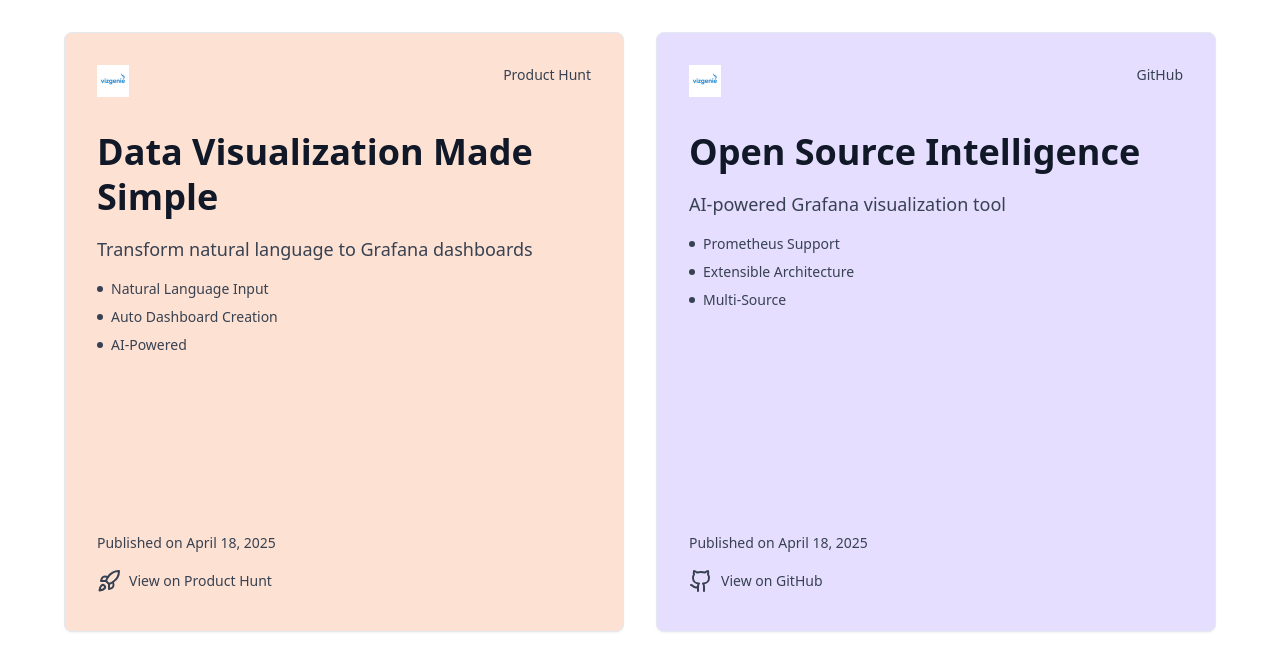
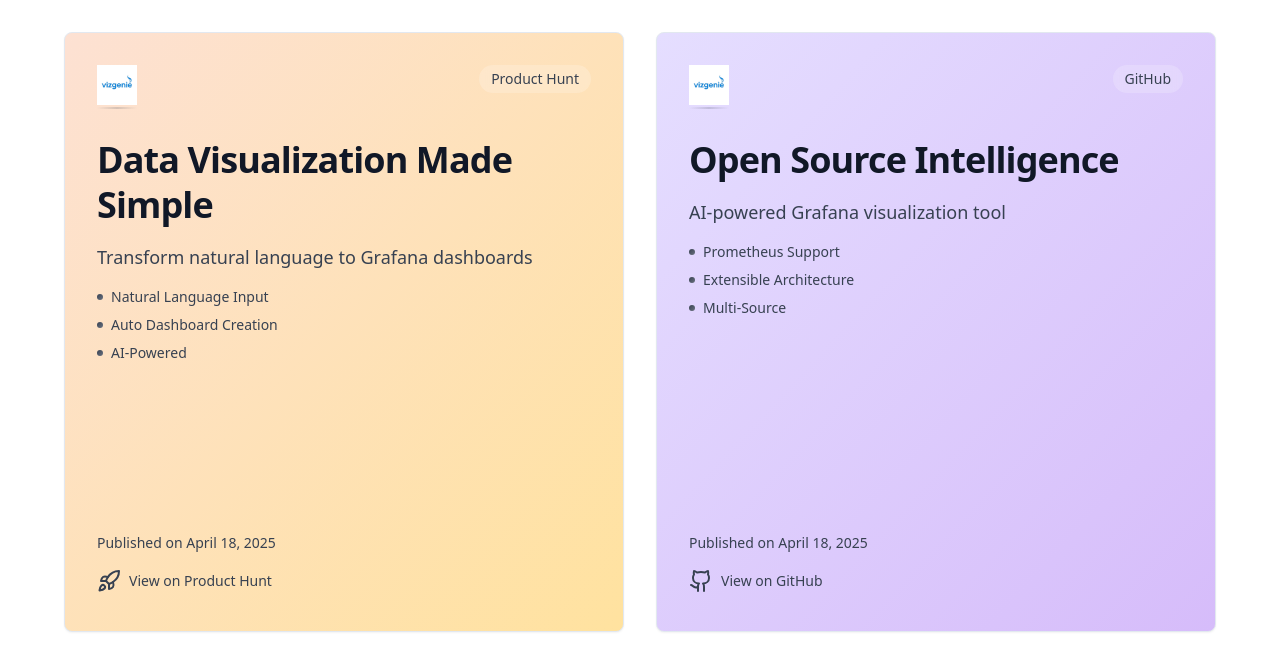
Before and after one commit to datadog-demo/vizgenie-visuals, a React (Vite) app: page / in a window 1280 px wide. Shown: the top 670 px of the page. Built offline with nearby package versions, Linux system fonts and the light colour scheme.

Commit message:
Enhance UI with premium colors
Use premium colors and enhance the VizGenie logo.

```diff
--- a/src/components/MinimalistPoster.tsx
+++ b/src/components/MinimalistPoster.tsx
@@ -1,7 +1,6 @@
 
 import { Github, Rocket } from "lucide-react";
 import { Card } from "./ui/card";
-import { Button } from "./ui/button";
 
 const MinimalistPoster = ({ variant }: { variant: 1 | 2 }) => {
   const content = {
@@ -10,7 +9,7 @@ const MinimalistPoster = ({ variant }: { variant: 1 | 2 }) => {
       heading: "VizGenie",
       tagline: "Data Visualization Made Simple",
       description: "Transform natural language to Grafana dashboards",
-      color: "bg-[#FDE1D3]",
+      color: "bg-gradient-to-br from-[#FDE1D3] to-[#FFE29F]",
       icon: Rocket,
       link: "https://www.producthunt.com/vizgenie",
       features: ["Natural Language Input", "Auto Dashboard Creation", "AI-Powered"],
@@ -21,7 +20,7 @@ const MinimalistPoster = ({ variant }: { variant: 1 | 2 }) => {
       heading: "VizGenie",
       tagline: "Open Source Intelligence",
       description: "AI-powered Grafana visualization tool",
-      color: "bg-[#E5DEFF]",
+      color: "bg-gradient-to-br from-[#E5DEFF] to-[#D6BCFA]",
       icon: Github,
       link: "https://github.com/vizgenie",
       features: ["Prometheus Support", "Extensible Architecture", "Multi-Source"],
@@ -32,27 +31,30 @@ const MinimalistPoster = ({ variant }: { variant: 1 | 2 }) => {
   const selected = content[variant];
 
   return (
-    <Card className={`${selected.color} p-8 relative overflow-hidden min-h-[600px] flex flex-col justify-between`}>
+    <Card className={`${selected.color} p-8 relative overflow-hidden min-h-[600px] flex flex-col justify-between group hover:shadow-lg transition-shadow duration-300`}>
       <div className="space-y-8">
         <div className="flex items-start justify-between">
-          <img
-            src="/lovable-uploads/207d3f1c-58b3-4244-85de-55101fc15c3e.png"
-            alt="VizGenie Logo"
-            className="h-8 object-contain"
-          />
-          <div className="text-sm font-medium text-gray-700">
+          <div className="relative">
+            <img
+              src="/lovable-uploads/207d3f1c-58b3-4244-85de-55101fc15c3e.png"
+              alt="VizGenie Logo"
+              className="h-10 object-contain transform transition-transform duration-300 group-hover:scale-105"
+            />
+            <div className="absolute -bottom-1 left-0 w-full h-[2px] bg-gradient-to-r from-transparent via-gray-700 to-transparent opacity-20" />
+          </div>
+          <div className="text-sm font-medium text-gray-700 bg-white/20 px-3 py-1 rounded-full backdrop-blur-sm">
             {selected.platform}
           </div>
         </div>
         <div className="space-y-4">
-          <h2 className="text-4xl font-bold text-gray-900 leading-tight">
+          <h2 className="text-4xl font-bold text-gray-900 leading-tight tracking-tight">
             {selected.tagline}
           </h2>
-          <p className="text-gray-700 text-lg">{selected.description}</p>
+          <p className="text-gray-700 text-lg font-medium">{selected.description}</p>
           <ul className="space-y-2 mt-6">
             {selected.features.map((feature, index) => (
               <li key={index} className="text-gray-700 text-sm flex items-center gap-2">
-                <span className="w-1.5 h-1.5 bg-gray-700 rounded-full" />
+                <span className="w-1.5 h-1.5 bg-gradient-to-br from-gray-700 to-gray-500 rounded-full" />
                 {feature}
               </li>
             ))}
@@ -65,7 +67,7 @@ const MinimalistPoster = ({ variant }: { variant: 1 | 2 }) => {
           href={selected.link}
           target="_blank"
           rel="noopener noreferrer"
-          className="inline-flex items-center gap-2 text-gray-700 hover:text-gray-900"
+          className="inline-flex items-center gap-2 text-gray-700 hover:text-gray-900 transition-colors duration-300"
         >
           <selected.icon className="w-6 h-6" />
           <span className="text-sm font-medium">View on {selected.platform}</span>
```
